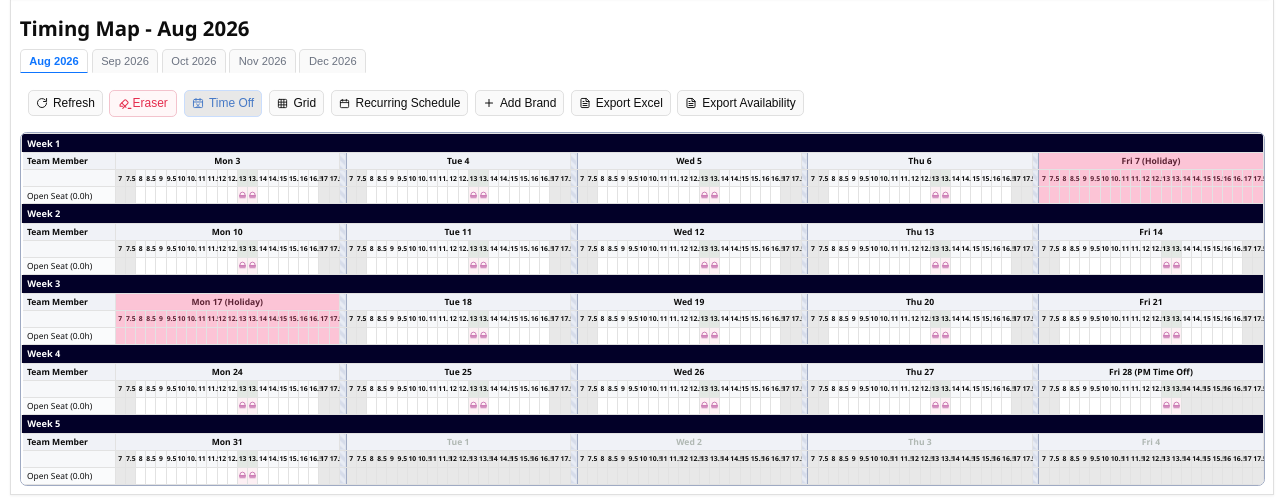
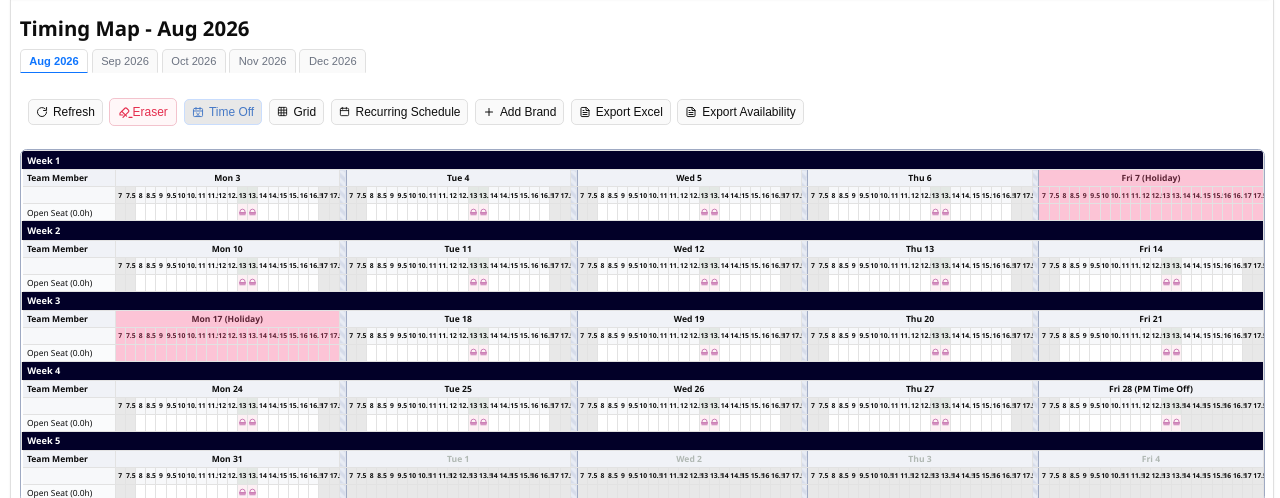
Before and after one commit to EDXI2026ColombiaTMAP-QAVersion/EDXI2026ColombiaTMAP-QAVersion, a website: page index.html in a window 1280 px wide. Shown: the part 141-639 px from the top of the page. Drawn offline with Linux system fonts and the light colour scheme; no server answers.

Commit message:
position sticky

```diff
--- a/styles.css
+++ b/styles.css
@@ -295,10 +295,10 @@ body {
   align-items: center;
   margin-bottom: 8px;
   position: sticky;
-  top: 100px;
+  top: 160px;
   z-index: 10;
   background: var(--table-bg);
-  padding: 10px;
+  padding: 20px 10px;
 }
 
 button:disabled,
```
Also changed, not shown: index.html (+1 -1 lines).
